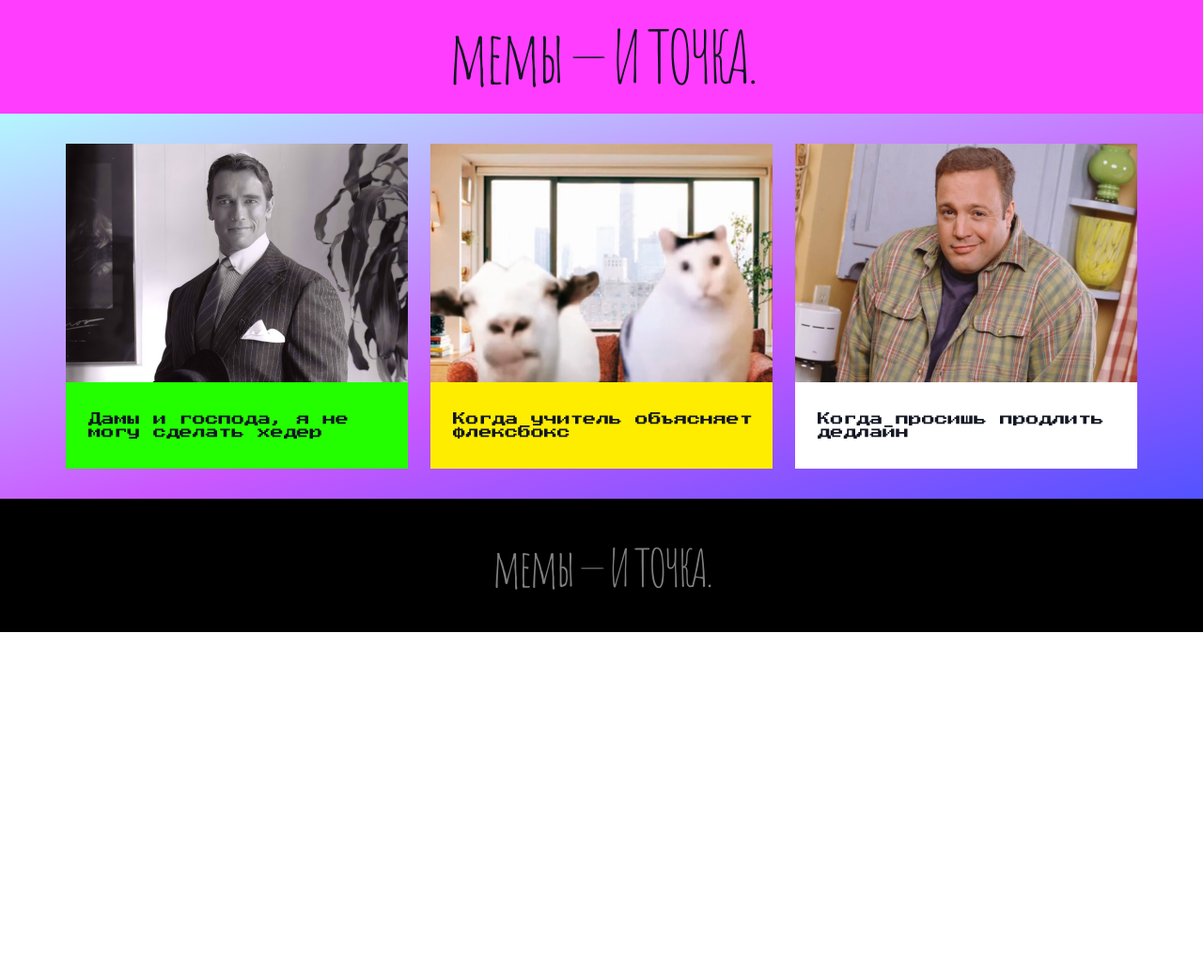
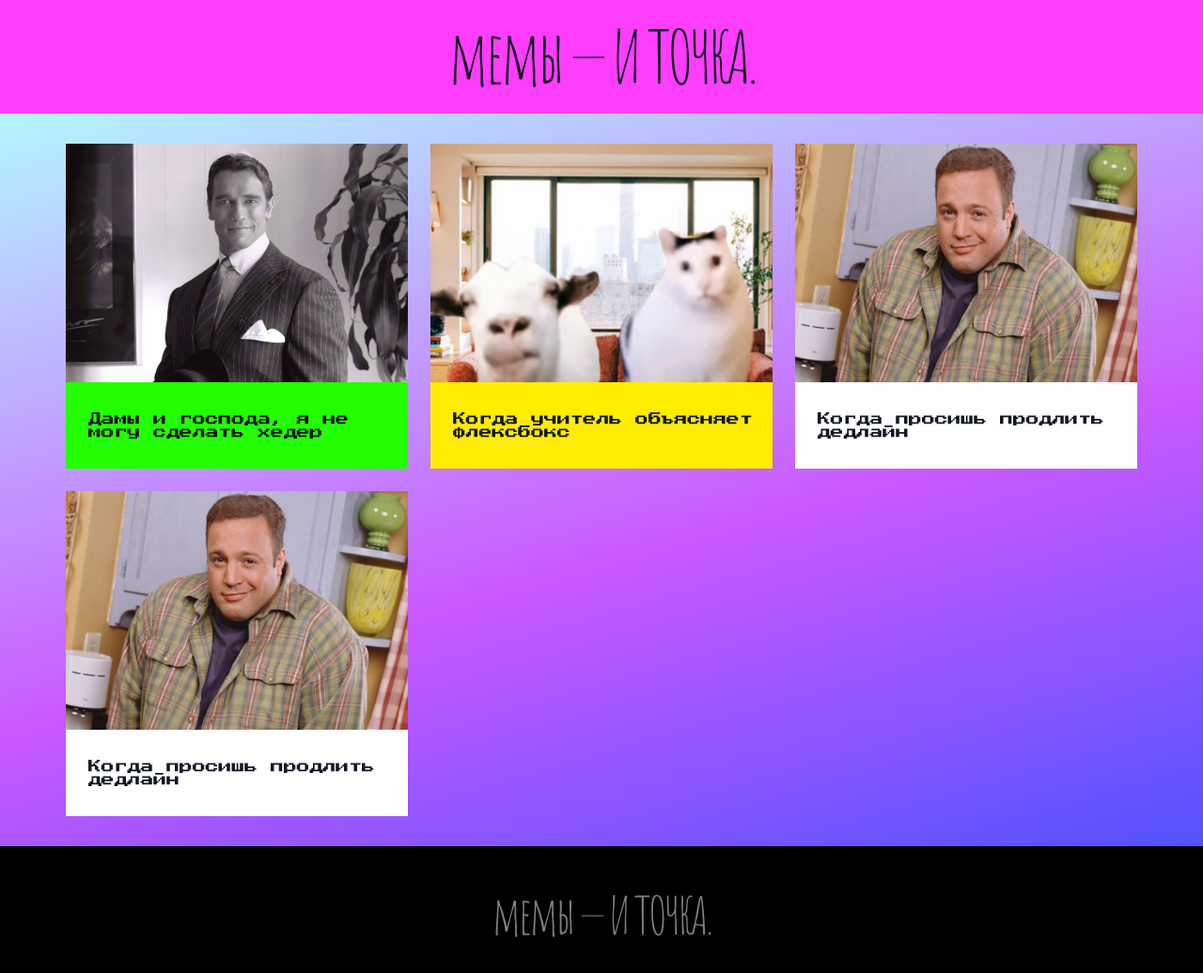
Before and after one commit to MedvedKlaus/mems-and-dot-46, a plain HTML site: page index.html in a window 1280 px wide. Shown: the whole page at 94% size. Before the commit the page ends 800 px from the top, so only its background shows below. Drawn offline with Linux system fonts and the light colour scheme.

Commit message:
feat: добавил пункт

```diff
--- a/index.html
+++ b/index.html
@@ -52,6 +52,16 @@
 						</div>
 					</a>
 				</li>
+				<li class="main__list-item item">
+					<a href="./page/mem2.html" class="item__link">
+						<img src="./img/img-3.png" alt="толстый мужик" class="item__img">
+						<div class="item__info item__info--white">
+							<p class="item__info-text">
+								Когда просишь продлить дедлайн
+							</p>
+						</div>
+					</a>
+				</li>
 			</ul>
 		</section>
 	</main>
```
